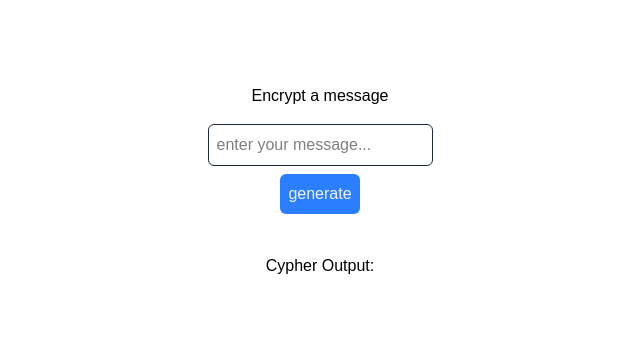
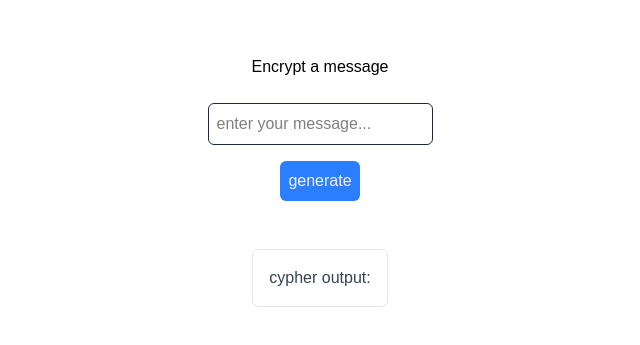
Before and after one commit to zlrkw11/cypherlink, a Next.js app: page / in a window 1280 px wide. Shown: the part 223-568 px from the top of the page, without its empty margins (320-960 px from the left). Built offline with nearby package versions, Linux system fonts and the light colour scheme.

Commit message:
style: styling

```diff
--- a/app/page.tsx
+++ b/app/page.tsx
@@ -21,7 +21,7 @@ export default function Home() {
   };
 
   return (
-    <div className="flex flex-col h-screen items-center justify-center gap-2">
+    <div className="flex flex-col h-screen items-center justify-center gap-4">
       <h1 className="m-2">Encrypt a message</h1>
       <input
         type="text"
@@ -36,14 +36,14 @@ export default function Home() {
       >
         generate
       </button>
-      <div className="mt-8">
-        <h1>Cypher Output:</h1>
+      <div className="mt-8 border border-gray-200 rounded-md p-4">
+        <h1 className="text-gray-700">cypher output:</h1>
         {encryptedMessage && (
           <p>
             generated, copy to clipboard{" "}
             <button
               onClick={handleCopy}
-              className="bg-blue-500 text-gray-100 rounded-md p-1 ml-4 cursor-pointer hover:bg-blue-300"
+              className="bg-blue-500 text-gray-100 rounded-md px-2 py-1 ml-4 cursor-pointer hover:bg-blue-300"
             >
               copy
             </button>
```
